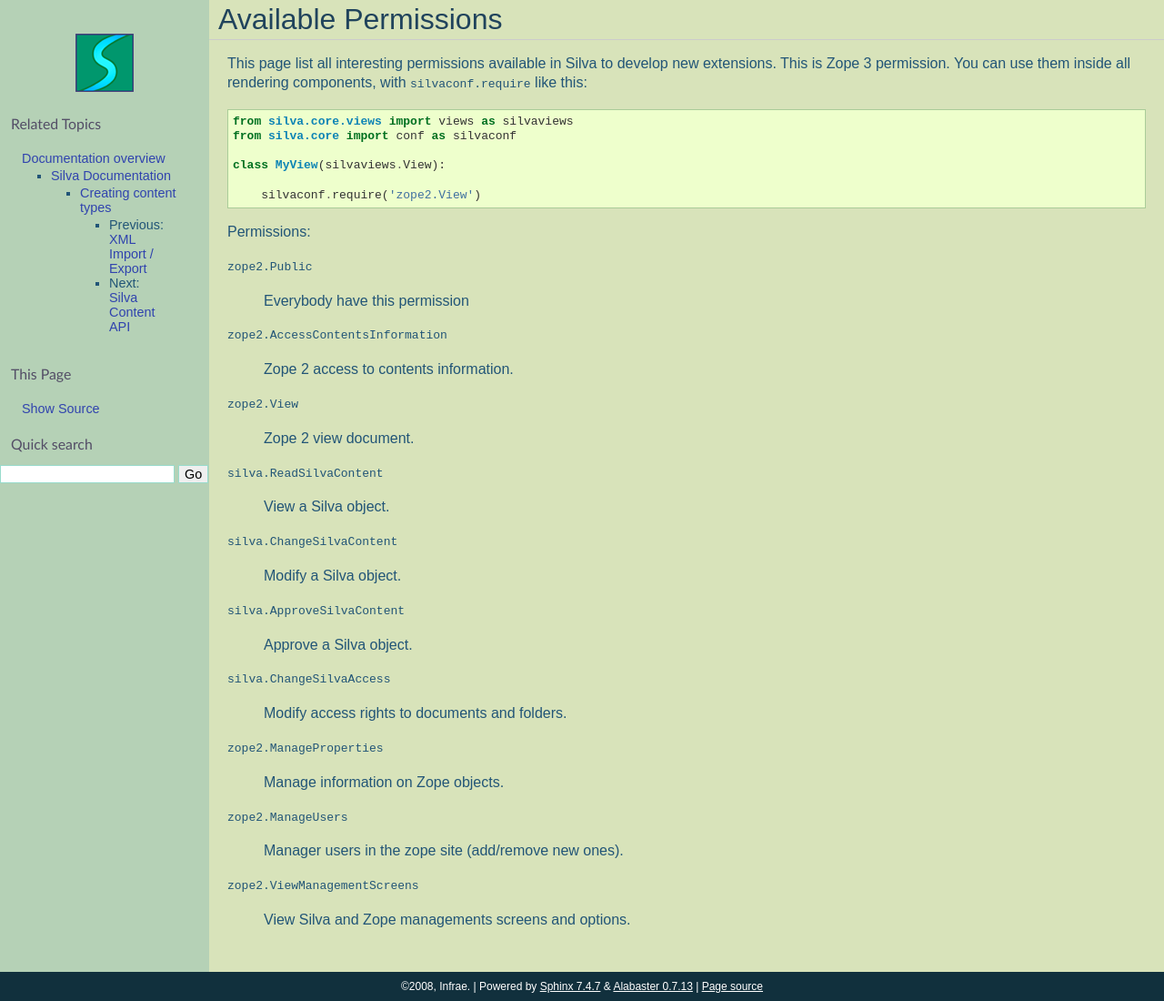
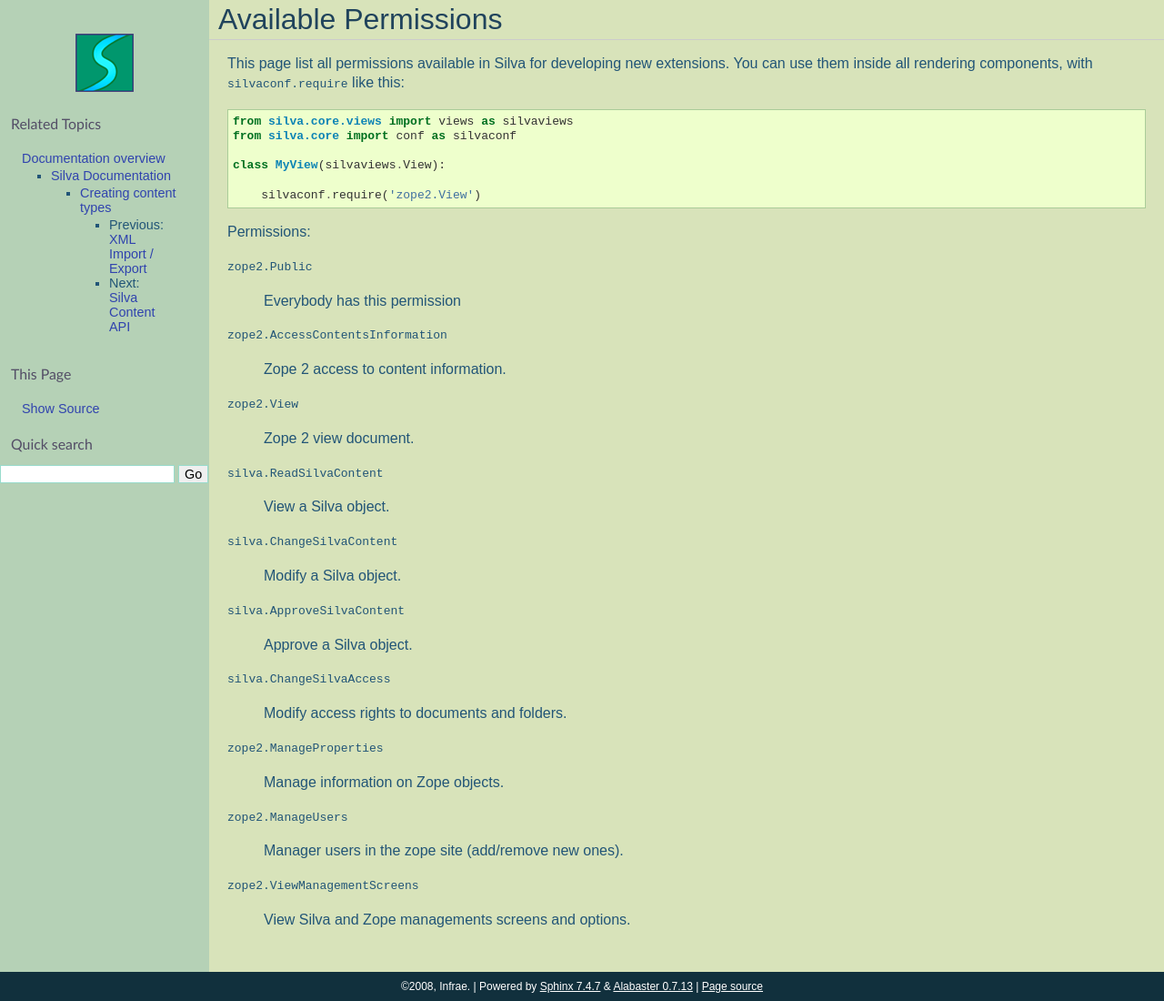
Before and after one commit to silvacms/documentation, a Sphinx documentation site: the page built from source/silva/contents/permission.rst, in a window 1280 px wide. Shown: the whole page at 91% size. Built offline with Sphinx 7.4.7, drawn with Linux system fonts in a browser that asks for light colours; pages that are not in the unit, such as notebooks, are missing from menus.

Commit message:
- Edit text

```diff
--- a/source/silva/contents/permission.rst
+++ b/source/silva/contents/permission.rst
@@ -1,9 +1,9 @@
 Available Permissions
 =====================
 
-This page list all interesting permissions available in Silva to
-develop new extensions. This is Zope 3 permission. You can use them
-inside all rendering components, with ``silvaconf.require`` like this:
+This page list all permissions available in Silva for developing new
+extensions. You can use them inside all rendering components, with
+``silvaconf.require`` like this:
 
 .. code-block:: python
 
@@ -18,11 +18,11 @@ Permissions:
 
 ``zope2.Public``
 
-    Everybody have this permission
+    Everybody has this permission
 
 ``zope2.AccessContentsInformation``
 
-    Zope 2 access to contents information.
+    Zope 2 access to content information.
 
 ``zope2.View``
 
```
